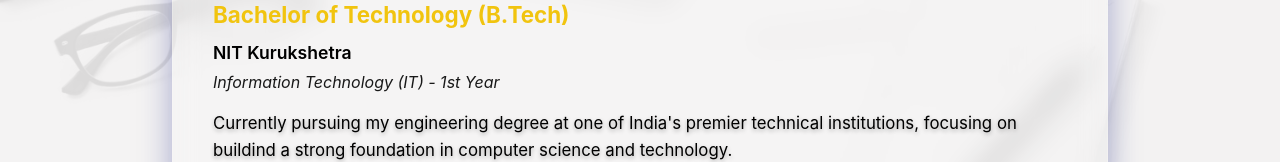
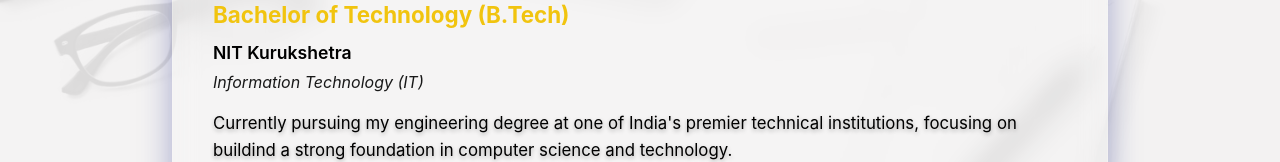
Before and after one commit to HARISH-YADAV483/harishpuhaniya, a React (Vite) app in the folder frontend/: page /education in a window 1280 px wide. Shown: the part 551-713 px from the top of the page. Built offline with nearby package versions, Linux system fonts and the light colour scheme; no server answers.

Commit message:
your message

```diff
--- a/frontend/src/components/Education.jsx
+++ b/frontend/src/components/Education.jsx
@@ -20,7 +20,7 @@
                     <div className="details">
                         <h3>Bachelor of Technology (B.Tech)</h3>
                         <p className="institution black">NIT Kurukshetra</p>
-                        <p className="branch black">Information Technology (IT) - 1st Year</p>
+                        <p className="branch black">Information Technology (IT) </p>
                         <p className="desc">
                             Currently pursuing my engineering degree at one of India's premier technical institutions,
                             focusing on buildind a strong foundation in computer science and technology.
```
